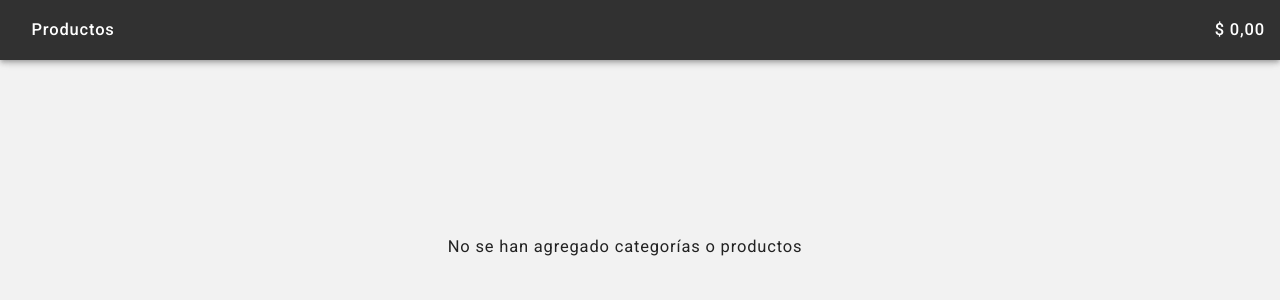
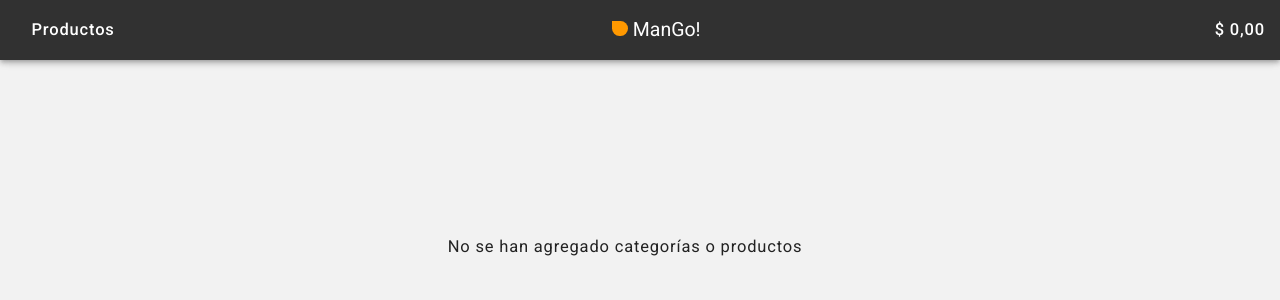
Before and after one commit to ManGoAppSAS/beta, a PHP site: page /ventas_categorias.php in a window 1280 px wide. Shown: the top 300 px of the page. Run offline with PHP 8.4, Linux system fonts and the light colour scheme; the visitor is signed in with stand-in values (Sample User, id 1); tables that the repository leaves empty or names only in its code hold one stand-in row (values such as "Sample post"); some libraries are stand-ins or nearby versions.

Commit message:
Icono central
Se pone el icono central que lleva a las ubicaciones en el modulo de ventas

```diff
--- a/ventas_categorias.php
+++ b/ventas_categorias.php
@@ -159,11 +159,16 @@ while ($fila_venta_total = $consulta_venta_total->fetch_assoc())
             <a href="ventas_ubicaciones.php"><div class="rdm-toolbar--icono"><i class="zmdi zmdi-arrow-left zmdi-hc-2x"></i></div></a>
             <h2 class="rdm-toolbar--titulo">Productos</h2>
         </div>
+        <div class="rdm-toolbar--centro">
+            <a href="ventas_ubicaciones.php"><h2 class="rdm-toolbar--titulo-centro"><span class="logo_img"></span> ManGo!</h2></a>
+        </div>
         <div class="rdm-toolbar--derecha">
             <h2 class="rdm-toolbar--titulo">$ <?php echo number_format($venta_total, 2, ",", "."); ?></h2>
         </div>
     </div>
 </header>
+
+
 
 <main class="rdm--contenedor-toolbar">
 
--- a/ventas_pagar.php
+++ b/ventas_pagar.php
@@ -402,6 +402,12 @@ if (strlen($venta_total) == 7 )
             <a href="ventas_resumen.php?venta_id=<?php echo "$venta_id";?>"><div class="rdm-toolbar--icono"><i class="zmdi zmdi-arrow-left zmdi-hc-2x"></i></div></a>
             <h2 class="rdm-toolbar--titulo">Pagar</h2>
         </div>
+        <div class="rdm-toolbar--centro">
+            <a href="ventas_ubicaciones.php"><h2 class="rdm-toolbar--titulo-centro"><span class="logo_img"></span> ManGo!</h2></a>
+        </div>
+        <div class="rdm-toolbar--derecha">
+            <h2 class="rdm-toolbar--titulo">$ <?php echo number_format($venta_total, 2, ",", "."); ?></h2>
+        </div>
     </div>
 </header>
 
--- a/ventas_productos.php
+++ b/ventas_productos.php
@@ -131,6 +131,9 @@ while ($fila_venta_total = $consulta_venta_total->fetch_assoc())
         <div class="rdm-toolbar--izquierda">
             <a href="ventas_categorias.php?ubicacion_id=<?php echo "$ubicacion_id";?>&ubicacion=<?php echo "$ubicacion";?>"><div class="rdm-toolbar--icono"><i class="zmdi zmdi-arrow-left zmdi-hc-2x"></i></div></a>
             <h2 class="rdm-toolbar--titulo"><?php echo ucfirst($categoria) ;?></h2>
+        </div>
+        <div class="rdm-toolbar--centro">
+            <a href="ventas_ubicaciones.php"><h2 class="rdm-toolbar--titulo-centro"><span class="logo_img"></span> ManGo!</h2></a>
         </div>
         <div class="rdm-toolbar--derecha">
             <h2 class="rdm-toolbar--titulo">$ <?php echo number_format($venta_total, 2, ",", "."); ?></h2>
--- a/ventas_resumen.php
+++ b/ventas_resumen.php
@@ -123,6 +123,9 @@ while ($fila_venta_total = $consulta_venta_total->fetch_assoc())
         <div class="rdm-toolbar--izquierda">
             <a href="ventas_categorias.php?venta_id=<?php echo "$venta_id";?>&ubicacion_id=<?php echo "$ubicacion_id";?>&ubicacion=<?php echo "$ubicacion";?>"><div class="rdm-toolbar--icono"><i class="zmdi zmdi-arrow-left zmdi-hc-2x"></i></div></a>
             <h2 class="rdm-toolbar--titulo">Resúmen</h2>
+        </div>
+        <div class="rdm-toolbar--centro">
+            <a href="ventas_ubicaciones.php"><h2 class="rdm-toolbar--titulo-centro"><span class="logo_img"></span> ManGo!</h2></a>
         </div>
         <div class="rdm-toolbar--derecha">
             <h2 class="rdm-toolbar--titulo">$ <?php echo number_format($venta_total, 2, ",", "."); ?></h2>
--- a/ventas_ubicaciones.php
+++ b/ventas_ubicaciones.php
@@ -115,6 +115,8 @@ if ($eliminar_venta == 'si')
         </div>
     </div>
 </header>
+
+
 
 <main class="rdm--contenedor-toolbar">
 
```
